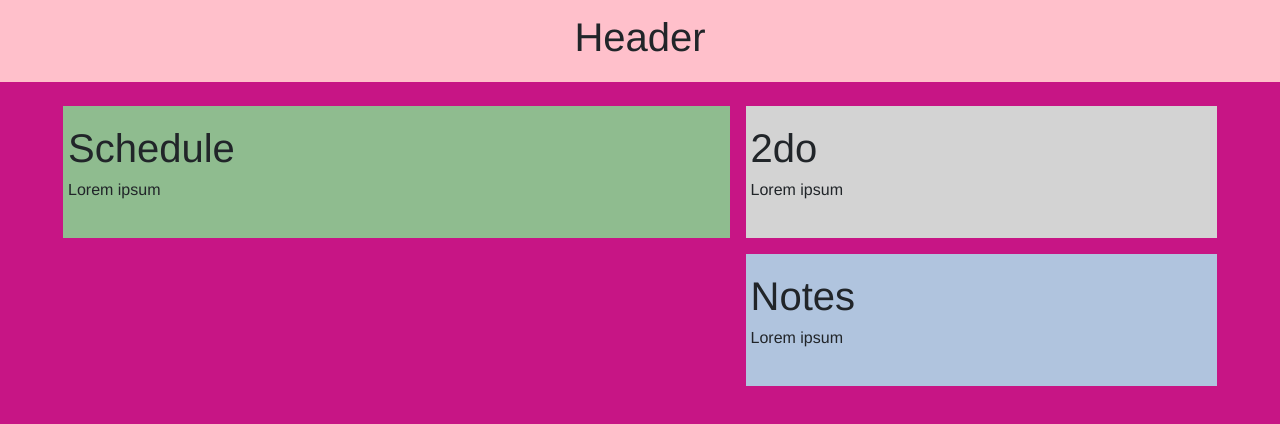
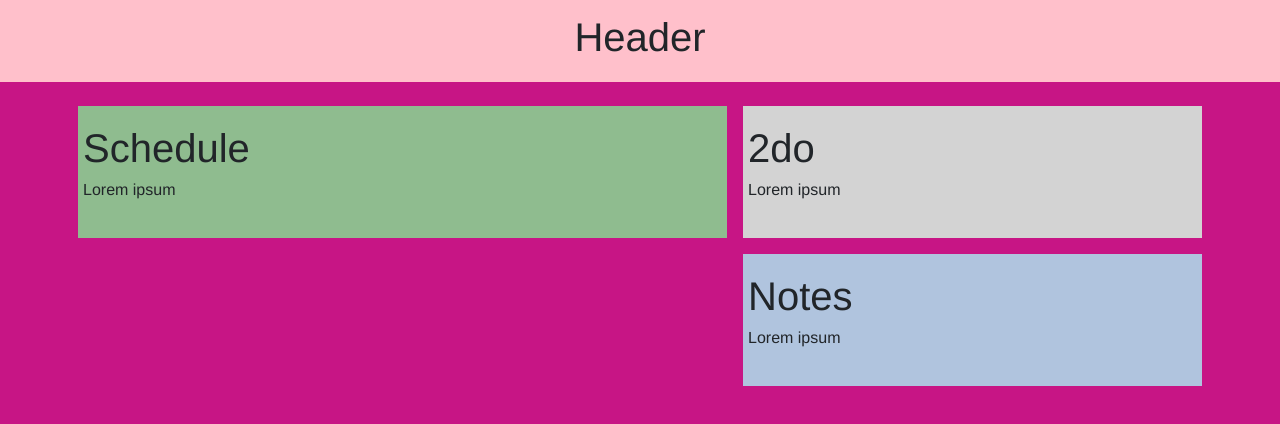
Before and after one commit to Paalch/it2810-webutvikling-h17-prosjekt-3-group35, a React (Create React App) app in the folder react-app/: page / in a window 1280 px wide. Shown: the top 424 px of the page. Built offline with nearby package versions, Linux system fonts and the light colour scheme.

Commit message:
Fixes margin error

```diff
--- a/react-app/src/styles/main.css
+++ b/react-app/src/styles/main.css
@@ -1,5 +1,9 @@
 .main-container {
   padding-top: 3vh;
+}
+
+.main-row {
+  margin: 0px;
 }
 
 .container {
```
